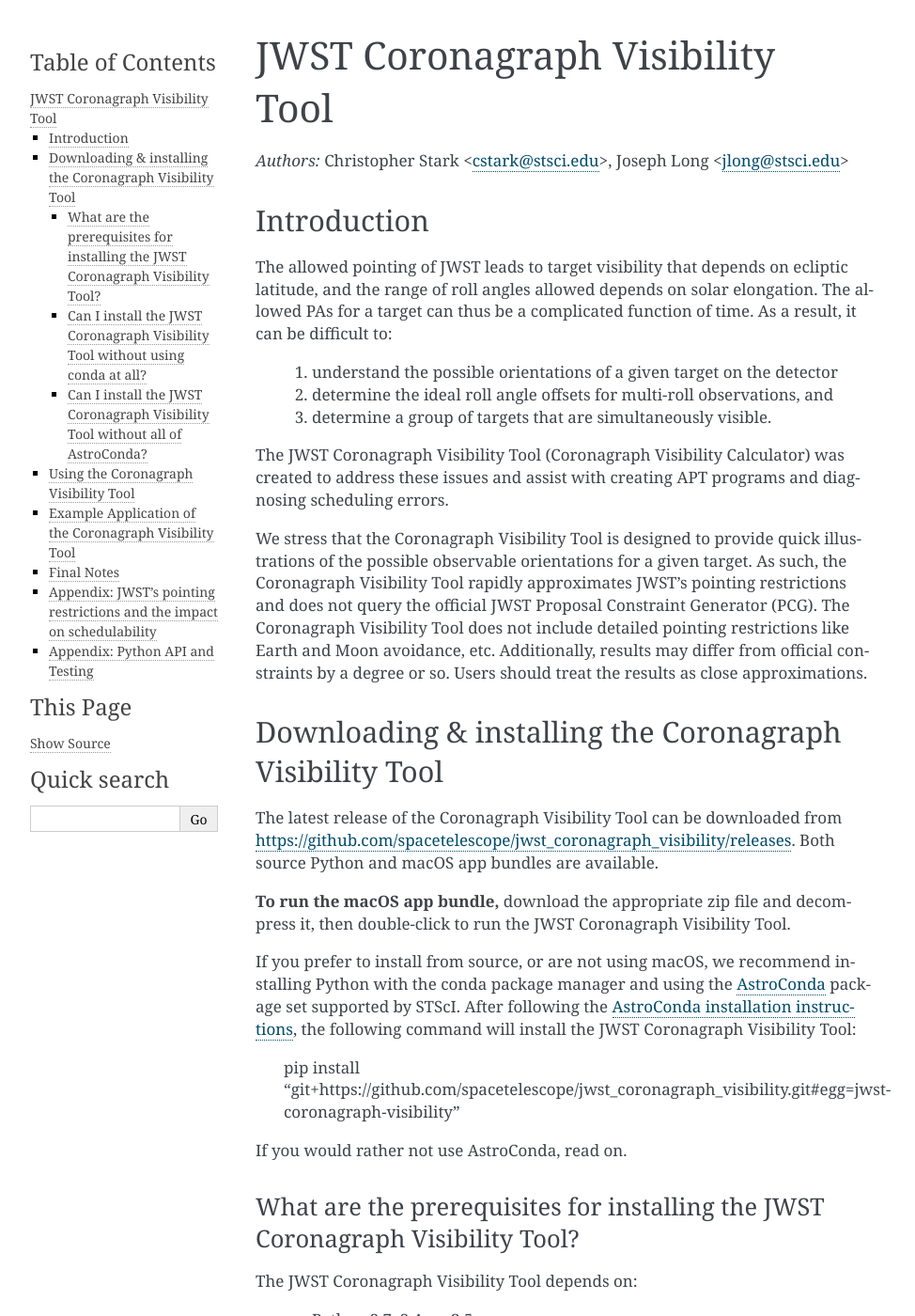
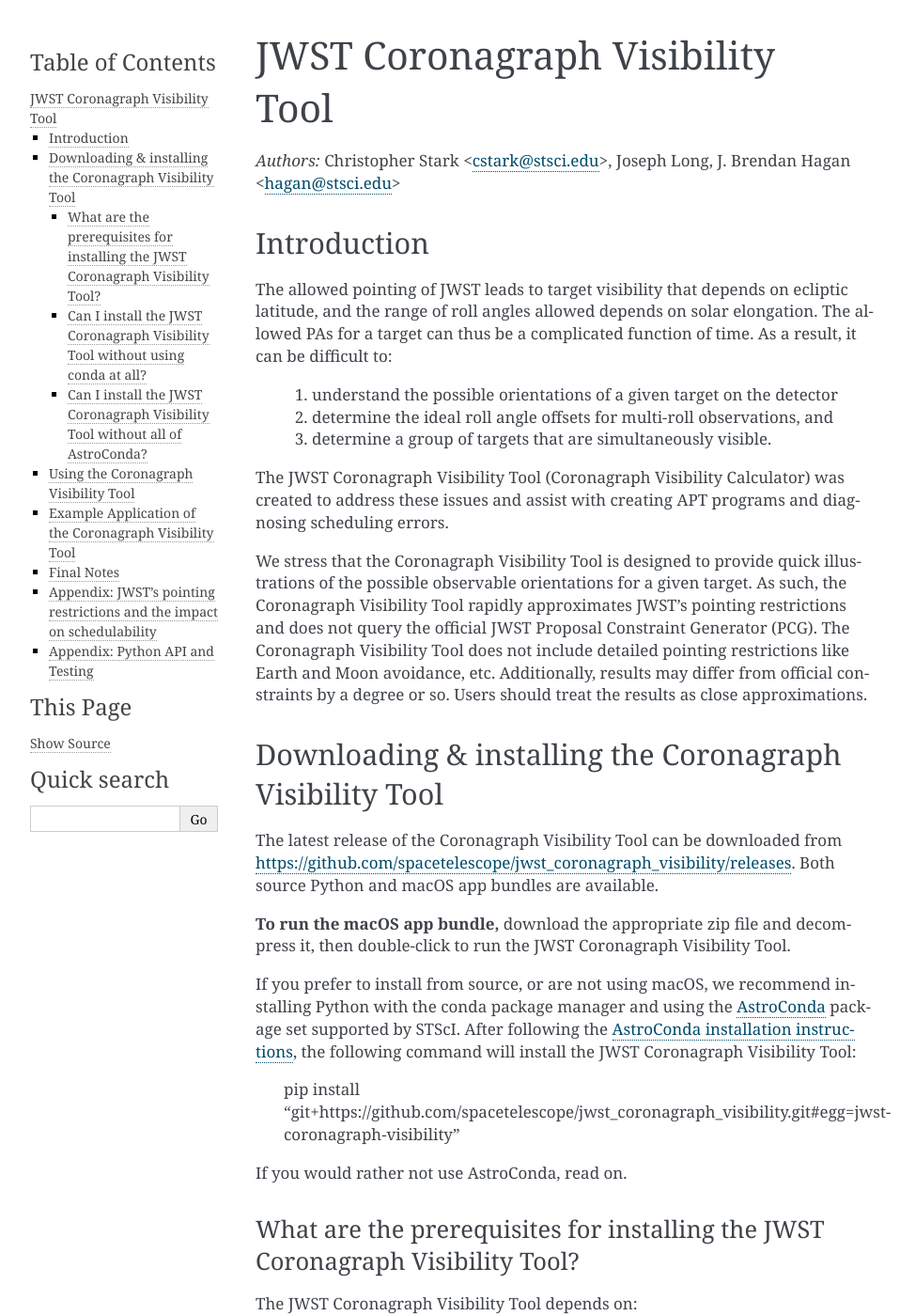
Before and after one commit to spacetelescope/jwst_coronagraph_visibility, a Sphinx documentation site: the page built from docs/index.rst, in a window 1280 px wide and 1400 px high. Shown: the whole window at 94% size, without its empty margins (148-1122 px from the left). Built offline with Sphinx 7.4.7, drawn with Linux system fonts in a browser that asks for light colours; pages that are not in the unit, such as notebooks, are missing from menus; some of the changed text lies outside the part shown.

Commit message:
Update index.rst

```diff
--- a/docs/index.rst
+++ b/docs/index.rst
@@ -2,7 +2,7 @@
 JWST Coronagraph Visibility Tool
 ********************************
 
-*Authors:* Christopher Stark <cstark@stsci.edu>, Joseph Long <jlong@stsci.edu>
+*Authors:* Christopher Stark <cstark@stsci.edu>, Joseph Long, J. Brendan Hagan <hagan@stsci.edu>
 
 Introduction
 ============
@@ -35,7 +35,7 @@
 
 The JWST Coronagraph Visibility Tool depends on:
 
- * Python 2.7, 3.4, or 3.5
+ * Python 3.4, or 3.5
  * NumPy version 1.9.0 (or greater)
  * Matplotlib version 1.4.2 (or greater)
  * requests version 2.8.1 (or greater)
```
